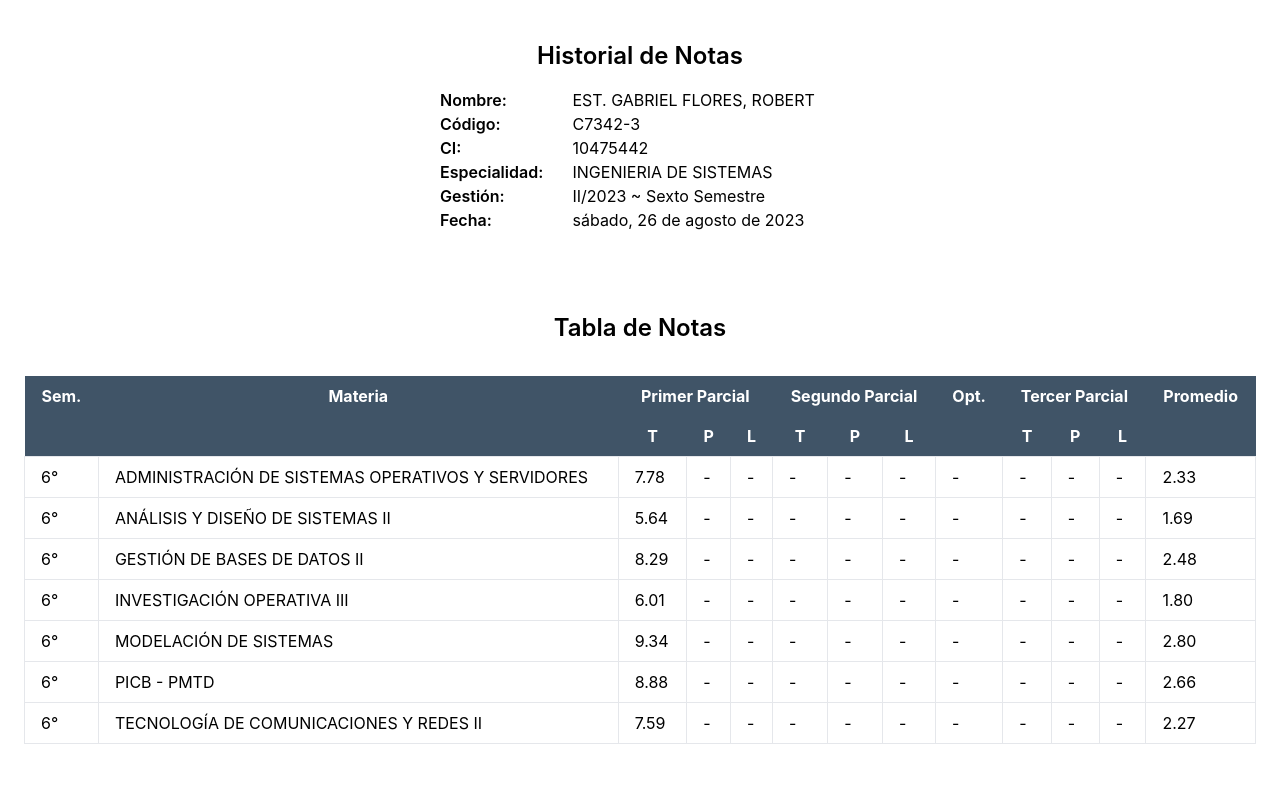
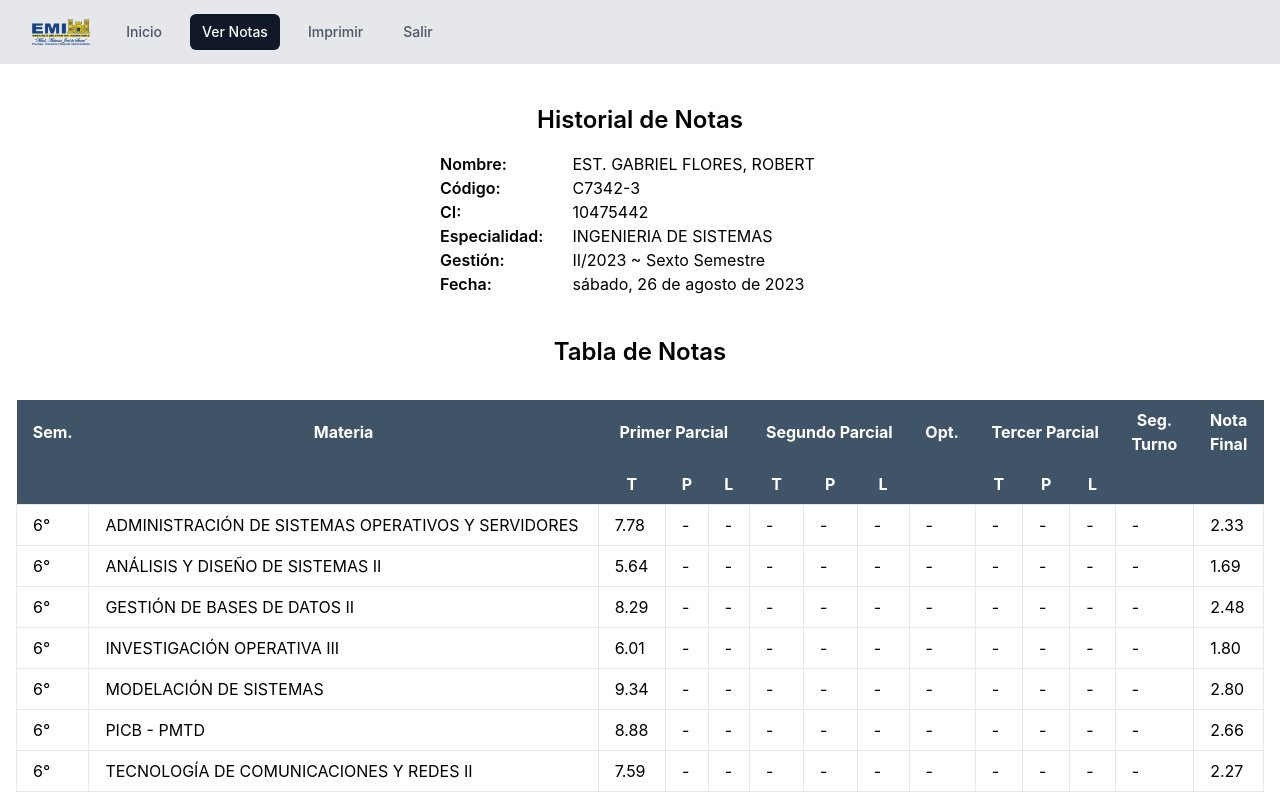
Before and after one commit to r-gabriel-f/notas, a React (Create React App) app: page / in a window 1280 px wide. Built offline with nearby package versions, Linux system fonts and the light colour scheme.

Commit message:
se realizo navbar

```diff
--- a/src/App.js
+++ b/src/App.js
@@ -1,14 +1,15 @@
-import logo from './logo.svg';
-import './App.css';
-import { Datos } from './components/Datos';
-import { TablaNotas } from './components/TablaNotas';
+import logo from "./logo.svg";
+import "./App.css";
+import { Datos } from "./components/Datos";
+import { TablaNotas } from "./components/TablaNotas";
+import Navbar from "./components/Navbar";
 
 function App() {
   return (
     <>
-    <Datos></Datos>
-    <TablaNotas></TablaNotas>
-
+      <Datos></Datos>
+      <Navbar></Navbar>
+      <TablaNotas></TablaNotas>
     </>
   );
 }
--- a/src/components/Datos.js
+++ b/src/components/Datos.js
@@ -13,7 +13,7 @@ const obtenerFechaFormateada = () => {
 export const Datos = () => {
   const fechaFormateada = obtenerFechaFormateada();
   return (
-    <div className=" p-4">
+    <div className=" mt-20">
       <div className="max-w-md mx-auto  p-6 rounded-lg">
         <h1 className="text-2xl font-semibold mb-4 text-center">
           Historial de Notas
--- a/src/components/Navbar.js
+++ b/src/components/Navbar.js
@@ -0,0 +1,130 @@
+import React, { useState } from "react";
+import emi from "../assets/emi.png";
+
+const Navbar = () => {
+  const [mobileMenuOpen, setMobileMenuOpen] = useState(false);
+
+  const toggleMobileMenu = () => {
+    setMobileMenuOpen(!mobileMenuOpen);
+  };
+
+  return (
+    <nav className="fixed top-0 left-0 w-full bg-gray-200 z-10">
+      <div className="mx-auto max-w-7xl px-4 sm:px-6 lg:px-8">
+        <div className="relative flex h-16 items-center justify-between">
+          <div className="absolute inset-y-0 left-0 flex items-center sm:hidden">
+            <button
+              type="button"
+              className="relative inline-flex items-center justify-center rounded-md p-2 text-gray-400 hover:bg-gray-700 hover:text-white focus:outline-none focus:ring-2 focus:ring-inset focus:ring-white"
+              aria-controls="mobile-menu"
+              aria-expanded={mobileMenuOpen}
+              onClick={toggleMobileMenu}
+            >
+              <span className="absolute -inset-0.5"></span>
+              <span className="sr-only">Open main menu</span>
+              <svg
+                class="block h-6 w-6"
+                fill="none"
+                viewBox="0 0 24 24"
+                stroke-width="1.5"
+                stroke="currentColor"
+                aria-hidden="true"
+              >
+                <path
+                  stroke-linecap="round"
+                  stroke-linejoin="round"
+                  d="M3.75 6.75h16.5M3.75 12h16.5m-16.5 5.25h16.5"
+                />
+              </svg>
+
+              <svg
+                class="hidden h-6 w-6"
+                fill="none"
+                viewBox="0 0 24 24"
+                stroke-width="1.5"
+                stroke="currentColor"
+                aria-hidden="true"
+              >
+                <path
+                  stroke-linecap="round"
+                  stroke-linejoin="round"
+                  d="M6 18L18 6M6 6l12 12"
+                />
+              </svg>
+            </button>
+          </div>
+          <div className="flex flex-1 items-center justify-center sm:items-stretch sm:justify-start">
+            <div className="flex flex-shrink-0 items-center">
+              <img className="h-8 w-auto" src={emi} alt="Your Company" />
+            </div>
+            <div className="hidden sm:ml-6 sm:block">
+              <div className="flex space-x-4">
+                <a
+                  href="#"
+                  className="text-gray-600 hover:bg-gray-700 hover:text-white rounded-md px-3 py-2 text-sm font-medium"
+                  aria-current="page"
+                >
+                  Inicio
+                </a>
+                <a
+                  href="#"
+                  className="bg-gray-900 text-white rounded-md px-3 py-2 text-sm font-medium"
+                  aria-current="page"
+                >
+                  Ver Notas
+                </a>
+                <a
+                  href="#"
+                  className="text-gray-600 hover:bg-gray-700 hover:text-white rounded-md px-3 py-2 text-sm font-medium"
+                >
+                  Imprimir
+                </a>
+                <a
+                  href="#"
+                  className="text-gray-600 hover:bg-gray-700 hover:text-white rounded-md px-3 py-2 text-sm font-medium"
+                >
+                  Salir
+                </a>
+              </div>
+            </div>
+          </div>
+        </div>
+      </div>
+
+      <div
+        className={`sm:hidden ${mobileMenuOpen ? "" : "hidden"}`}
+        id="mobile-menu"
+      >
+        <div className="space-y-1 px-4 pb-3 pt-2">
+          <a
+            href="#"
+            className="text-gray-600 hover:bg-gray-700 hover:text-white block rounded-md px-3 py-2 text-base font-medium"
+          >
+            Inicio
+          </a>
+          <a
+            href="#"
+            className="bg-gray-900 text-white block rounded-md px-3 py-2 text-base font-medium"
+            aria-current="page"
+          >
+            Ver Notas
+          </a>
+          <a
+            href="#"
+            className="text-gray-600 hover:bg-gray-700 hover:text-white block rounded-md px-3 py-2 text-base font-medium"
+          >
+            Imprimir
+          </a>
+          <a
+            href="#"
+            className="text-gray-600 hover:bg-gray-700 hover:text-white block rounded-md px-3 py-2 text-base font-medium"
+          >
+            Salir
+          </a>
+        </div>
+      </div>
+    </nav>
+  );
+};
+
+export default Navbar;
--- a/src/components/TablaNotas.js
+++ b/src/components/TablaNotas.js
@@ -2,11 +2,13 @@ import React from "react";
 
 export const TablaNotas = () => {
   return (
-    <div className="mb-8">
-        <div className=" bg-white p-6 rounded-lg ">
-        <h1 className="text-2xl font-semibold mb-4 text-center">Tabla de Notas</h1>
-        <div className="mb-8"></div>
-      <table className="table-auto w-full border-collapse">
+    <div className="">
+      <div className=" bg-white rounded-lg ">
+        <h1 className="text-2xl font-semibold mb-4 text-center">
+          Tabla de Notas
+        </h1>
+        <div className="mx-4 mt-8 md:overflow-x-auto">
+          <table className="table-auto border-collapse md:w-full">
             <thead className="bg-[#405467] text-[#fff]">
               <tr>
                 <th className="px-4 py-2">Sem.</th>
@@ -22,8 +24,13 @@ export const TablaNotas = () => {
                 <th colSpan="3" className="px-4 py-2 text-center">
                   Tercer Parcial
                 </th>
-            <th className="px-4 py-2">Promedio</th>
+                <th className="px-4 py-2">
+                  Seg. <br></br>Turno
+                </th>
 
+                <th className="px-4 py-2">
+                  Nota <br></br>Final
+                </th>
               </tr>
               <tr>
                 <th className="px-4 py-2"></th>
@@ -40,7 +47,7 @@ export const TablaNotas = () => {
                 <th className="px-4 py-2">P</th>
                 <th className="px-4 py-2">L</th>
                 <th className="px-4 py-2"></th>
-
+                <th className="px-4 py-2"></th>
               </tr>
             </thead>
             <tbody>
@@ -50,6 +57,7 @@ export const TablaNotas = () => {
                   ADMINISTRACIÓN DE SISTEMAS OPERATIVOS Y SERVIDORES
                 </td>
                 <td className="border px-4 py-2">7.78</td>
+                <td className="border px-4 py-2">-</td>
                 <td className="border px-4 py-2">-</td>
                 <td className="border px-4 py-2">-</td>
                 <td className="border px-4 py-2">-</td>
@@ -76,12 +84,16 @@ export const TablaNotas = () => {
                 <td className="border px-4 py-2">-</td>
                 <td className="border px-4 py-2">-</td>
                 <td className="border px-4 py-2">-</td>
+                <td className="border px-4 py-2">-</td>
                 <td className="border px-4 py-2">1.69</td>
               </tr>
               <tr>
                 <td className="border px-4 py-2">6°</td>
-            <td className="border px-4 py-2">GESTIÓN DE BASES DE DATOS II</td>
+                <td className="border px-4 py-2">
+                  GESTIÓN DE BASES DE DATOS II
+                </td>
                 <td className="border px-4 py-2">8.29</td>
+                <td className="border px-4 py-2">-</td>
                 <td className="border px-4 py-2">-</td>
                 <td className="border px-4 py-2">-</td>
                 <td className="border px-4 py-2">-</td>
@@ -95,8 +107,11 @@ export const TablaNotas = () => {
               </tr>
               <tr>
                 <td className="border px-4 py-2">6°</td>
-            <td className="border px-4 py-2">INVESTIGACIÓN OPERATIVA III</td>
+                <td className="border px-4 py-2">
+                  INVESTIGACIÓN OPERATIVA III
+                </td>
                 <td className="border px-4 py-2">6.01</td>
+                <td className="border px-4 py-2">-</td>
                 <td className="border px-4 py-2">-</td>
                 <td className="border px-4 py-2">-</td>
                 <td className="border px-4 py-2">-</td>
@@ -121,12 +136,14 @@ export const TablaNotas = () => {
                 <td className="border px-4 py-2">-</td>
                 <td className="border px-4 py-2">-</td>
                 <td className="border px-4 py-2">-</td>
+                <td className="border px-4 py-2">-</td>
                 <td className="border px-4 py-2">2.80</td>
               </tr>
               <tr>
                 <td className="border px-4 py-2">6°</td>
                 <td className="border px-4 py-2">PICB - PMTD</td>
                 <td className="border px-4 py-2">8.88</td>
+                <td className="border px-4 py-2">-</td>
                 <td className="border px-4 py-2">-</td>
                 <td className="border px-4 py-2">-</td>
                 <td className="border px-4 py-2">-</td>
@@ -153,11 +170,13 @@ export const TablaNotas = () => {
                 <td className="border px-4 py-2">-</td>
                 <td className="border px-4 py-2">-</td>
                 <td className="border px-4 py-2">-</td>
+                <td className="border px-4 py-2">-</td>
                 <td className="border px-4 py-2">2.27</td>
               </tr>
             </tbody>
           </table>
         </div>
       </div>
+    </div>
   );
 };
```
Also changed, not shown: src/assets/emi.png (added). Lines whose indentation alone changed are shown as unchanged.
